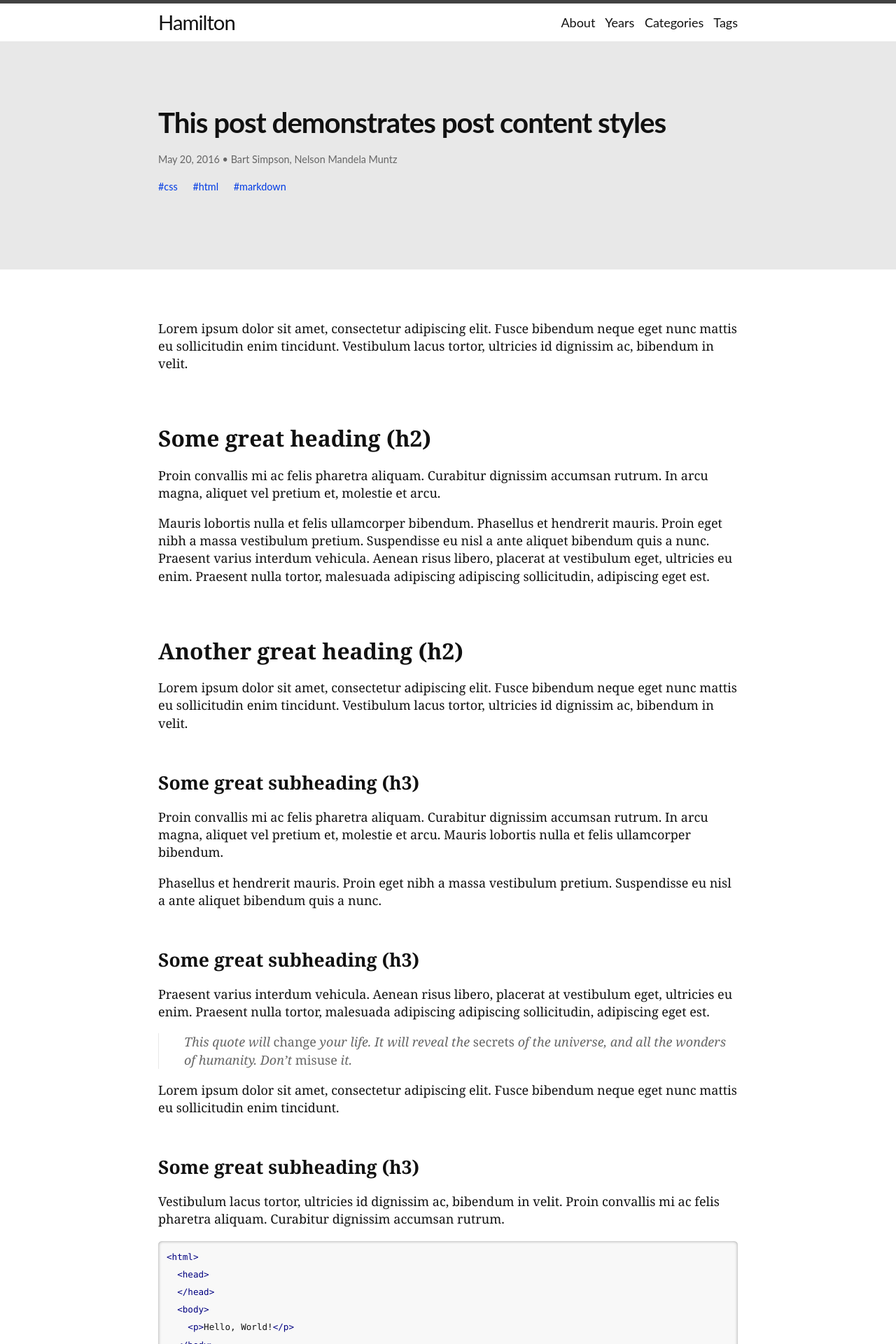
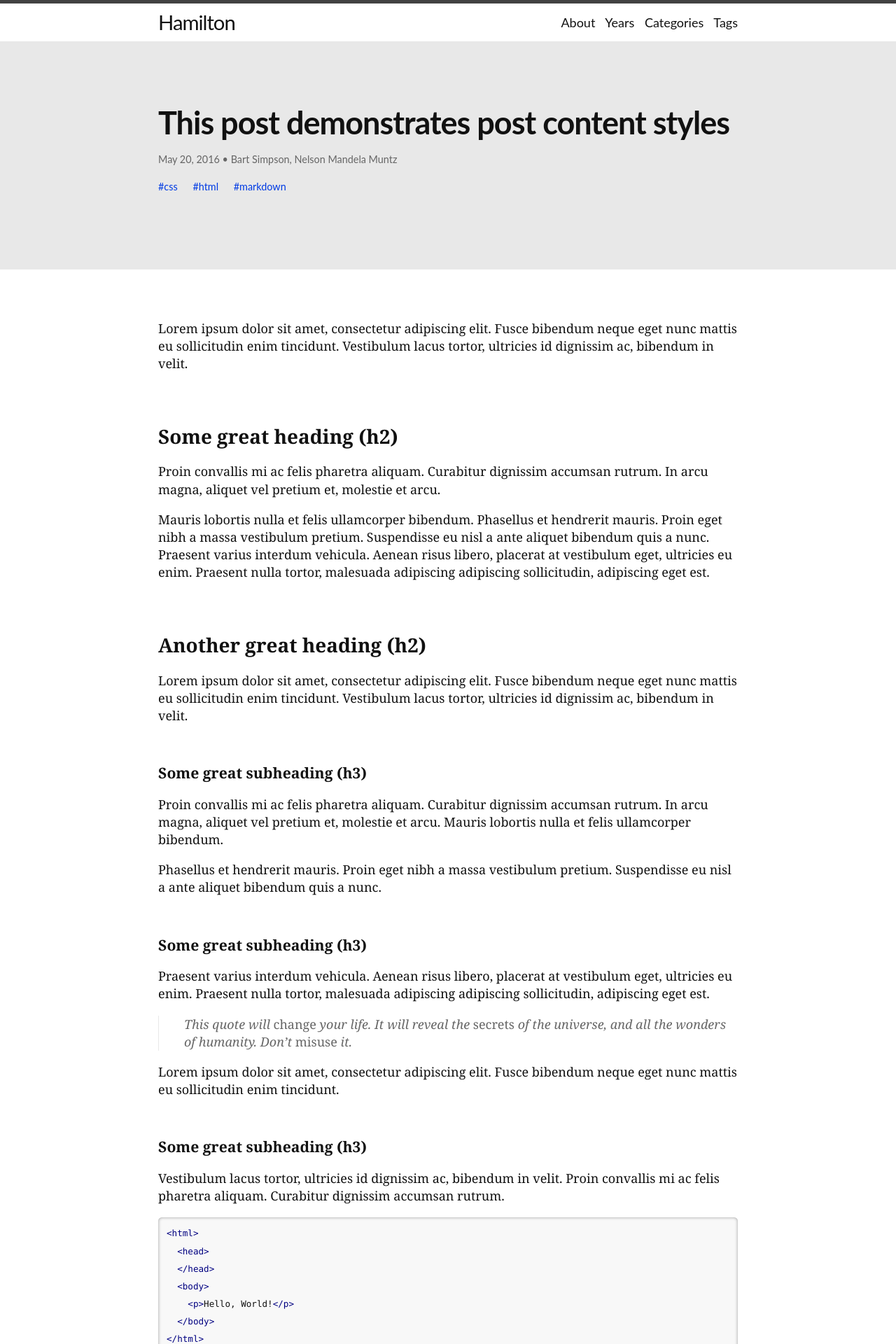
Before and after one commit to zivong/jekyll-theme-hamilton, a Jekyll site: the page built from _posts/2016-05-20-this-post-demonstrates-post-content-styles.md, in a window 1280 px wide. Shown: the top 1920 px of the page at 70% size. Built offline with Jekyll 4.4.1, drawn with Linux system fonts in a browser that asks for light colours; nearby versions of some CDN libraries; comment, search, counter and statistics services are not loaded.

Commit message:
Adjust font sizes for h1-h6

```diff
--- a/_sass/hamilton/layout.scss
+++ b/_sass/hamilton/layout.scss
@@ -143,7 +143,7 @@
   @include relative-font-size(2);
 
   @media screen and (min-width: $on-large) {
-    @include relative-font-size(2.236);
+    @include relative-font-size(2.5);
   }
 }
 
@@ -198,8 +198,8 @@
   margin-right: $spacing-unit / 2;
 }
 
-// Formula of calculating the relative font size of hn: 1 + 2 * 0.618^n
 
+// About font sizes for h1-h6, refer to https://stackoverflow.com/a/6140504/13261366
 .post-title,
 .post-content h1 {
   @include relative-font-size(2);
@@ -208,7 +208,7 @@
   line-height: $base-line-height * $base-font-size * 2;
 
   @media screen and (min-width: $on-large) {
-    @include relative-font-size(2.236);
+    @include relative-font-size(2.5);
   }
 }
 
@@ -221,31 +221,31 @@
   h5, h6 { margin-top: $spacing-unit }
 
   h2 {
-    @include relative-font-size(1.6);
+    @include relative-font-size(1.5);
 
     @media screen and (min-width: $on-large) {
-      @include relative-font-size(1.764);
+      @include relative-font-size(1.55);
     }
   }
 
   h3 {
-    @include relative-font-size(1.4);
+    @include relative-font-size(1.17);
 
     @media screen and (min-width: $on-large) {
-      @include relative-font-size(1.472);
+      @include relative-font-size(1.175);
     }
   }
 
   h4 {
-    @include relative-font-size(1.292);
+    @include relative-font-size(1.12);
   }
 
   h5 {
-    @include relative-font-size(1.18);
+    @include relative-font-size(0.83);
   }
 
   h6 {
-    @include relative-font-size(1.111);
+    @include relative-font-size(0.75);
   }
 }
 
```
